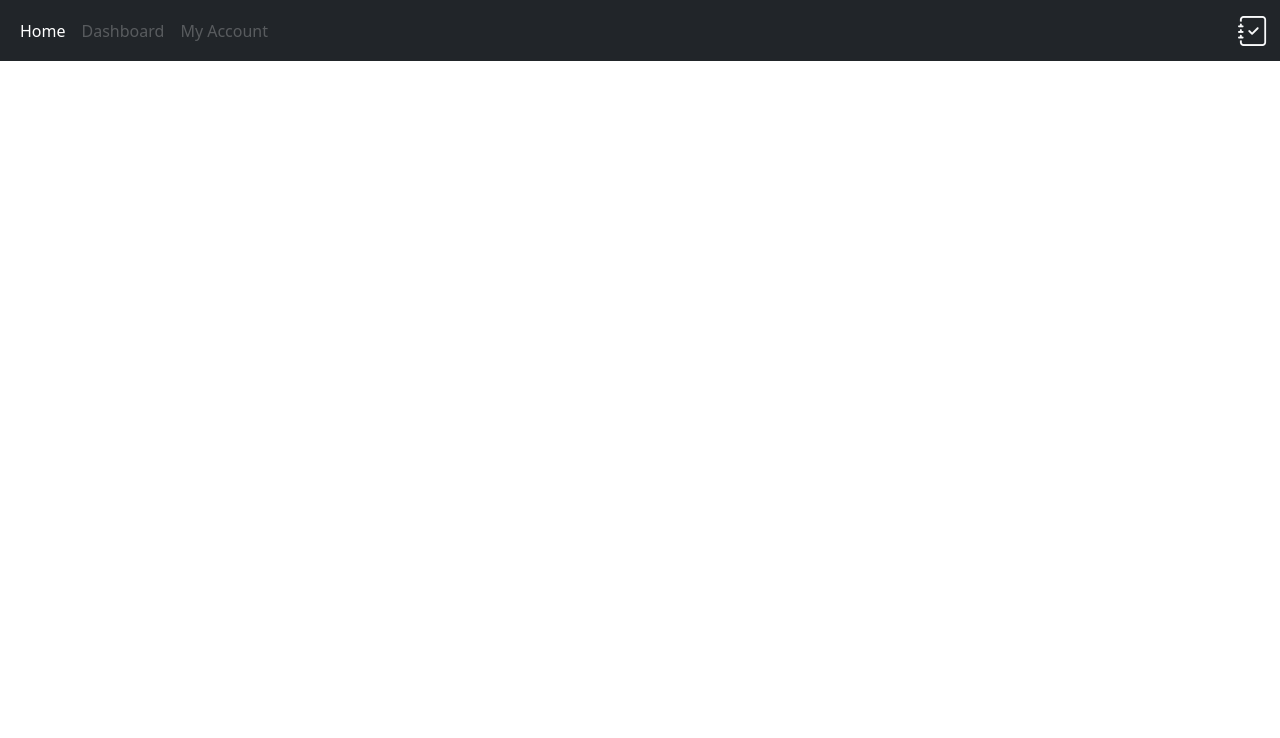
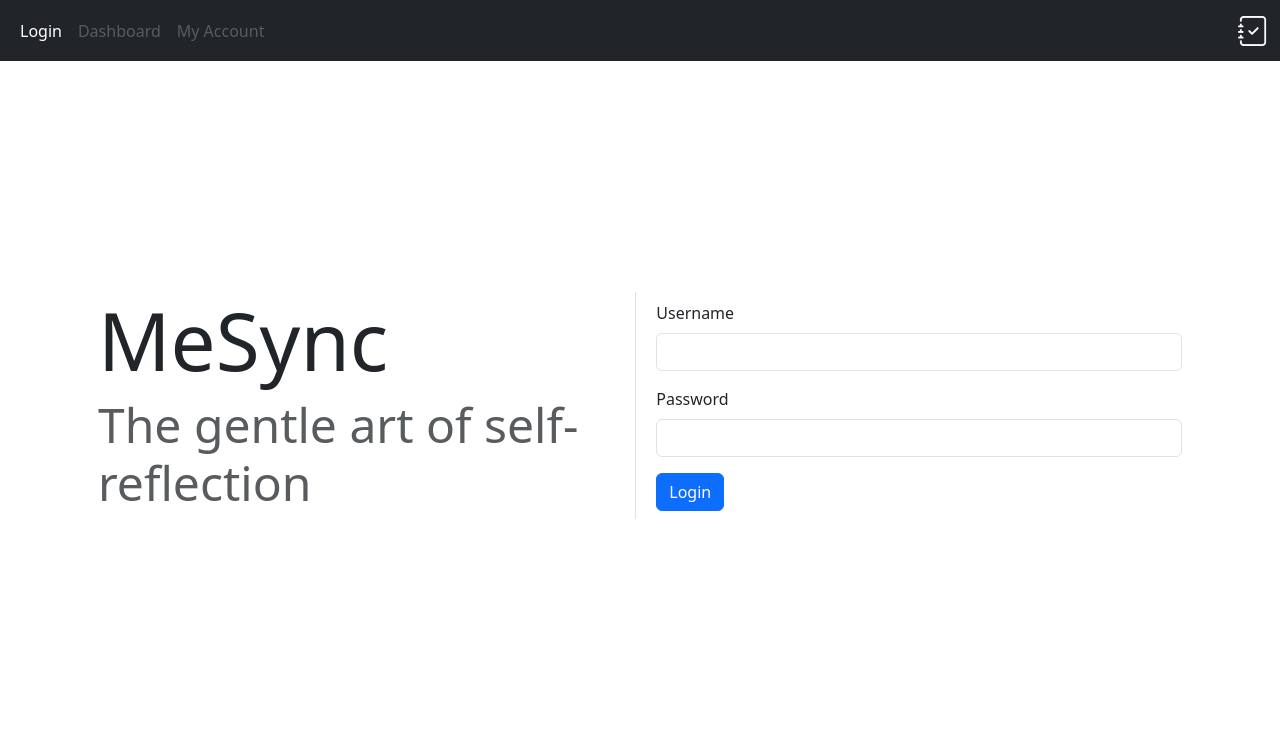
Before and after one commit to trentw0826/MeSyncStartup, a website: page index.html in a window 1280 px wide. Shown: the top 738 px of the page. Drawn offline with nearby package versions, Linux system fonts and the light colour scheme.

Commit message:
Add login section to index.html with form elements and updated title

```diff
--- a/index.html
+++ b/index.html
@@ -27,7 +27,7 @@
       <div class="collapse navbar-collapse" id="header">
         <ul class="navbar-nav me-auto">
           <li class="nav-item">
-            <a class="nav-link active" href="#">Home</a>
+            <a class="nav-link active" href="#">Login</a>
           </li>
           <li class="nav-item">
             <a class="nav-link disabled" href="#">Dashboard</a>
@@ -40,6 +40,28 @@
       <i class="bi bi-journal-check text-light" style="font-size: 30px;"></i>
     </div>
   </nav>
+
+  <div class="container d-flex flex-md-row flex-column justify-content-center align-items-center flex-grow-1">
+    <!-- Title box -->
+    <div class="container d-flex flex-column border-end m-1">
+      <h1 class="display-1 text-left">MeSync</h1>
+      <h2 class="display-5 text-left text-muted">The gentle art of self-reflection</h2>
+    </div>
+    <!-- Login box -->
+    <div class="container d-flex flex-column m-1">
+      <form>
+        <div class="mb-3">
+          <label for="username" class="form-label d-none d-md-block">Username</label>
+          <input type="text" class="form-control" id="username" name="username" required>
+        </div>
+        <div class="mb-3">
+          <label for="password" class="form-label d-none d-md-block">Password</label>
+          <input type="password" class="form-control" id="password" name="password" required>
+        </div>
+        <button type="submit" class="btn btn-primary">Login</button>
+      </form>
+    </div>
+  </div>
 
   <!-- Footer -->
   <div class="container mt-auto">
```
